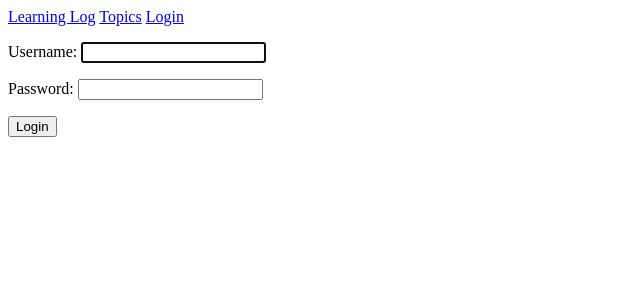
After one commit to Sadique-Naikwadi/learning_log, a Django app: page /users/login/ in a window 1280 px wide. The commit adds this page. Shown: the top 300 px of the page, without its empty margins (0-640 px from the left). Run offline with Django 3.2, Linux system fonts and the light colour scheme.

Commit message:
Add login and logout page using default auth system.

```diff
--- a/learning_logs/templates/learning_logs/base.html
+++ b/learning_logs/templates/learning_logs/base.html
@@ -1,6 +1,20 @@
 <p>
     <a href=" {% url 'learning_logs:index' %} ">Learning Log</a>
     <a href="{% url 'learning_logs:topics' %}">Topics</a>
+
+
+    {% if user.is_authenticated %}
+
+    Hello, {{ user.username }}
+
+    <a href="{% url 'users:logout' %}">Logout</a>
+
+    {% else %}
+
+        <a href="{% url 'users:login' %}">Login</a>
+
+    {% endif %}
+
 </p>
 
 {% block content %}
--- /dev/null
+++ b/users/templates/registration/logged_out.html
@@ -0,0 +1,5 @@
+{% extends "learning_logs/base.html" %}
+
+{% block content %}
+  <p>You have been logged out. Thank you for visiting!</p>
+{% endblock content %}
--- /dev/null
+++ b/users/templates/registration/login.html
@@ -0,0 +1,26 @@
+{% extends 'learning_logs/base.html' %}
+
+
+{% block content %}
+
+
+    {% if forms.errors %}
+
+        <p>
+            Username and Password are invalid. Please try again.
+        </p>
+    {% endif %}
+
+    <form action="{% url 'users:login' %}" method="POST">
+
+        {% csrf_token %}
+
+        {{ form.as_p }}
+
+        <input type="submit" value="Login">
+        <input type="hidden" name="next" value="{% url 'learning_logs:index' %}" >
+
+    </form>
+
+
+{% endblock content %}
--- a/users/urls.py
+++ b/users/urls.py
@@ -1,4 +1,4 @@
-from django.urls import path
+from django.urls import path, include
 from . import views
 
 app_name = 'users'
@@ -6,6 +6,7 @@ app_name = 'users'
 urlpatterns = [
 
     path('user_login/', views.login_user, name='user_login'),
+    path('', include('django.contrib.auth.urls')),
 
 
 ]
```
